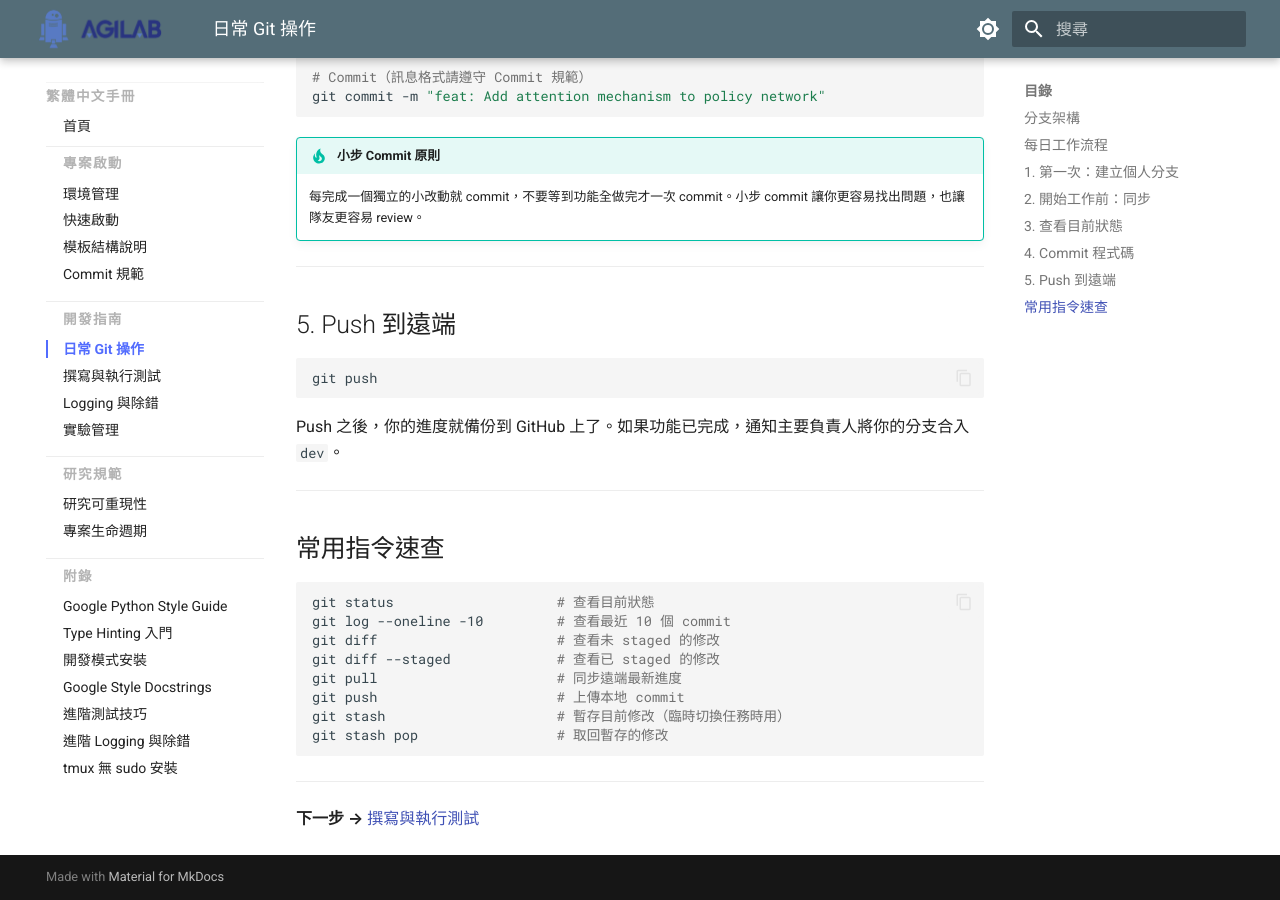
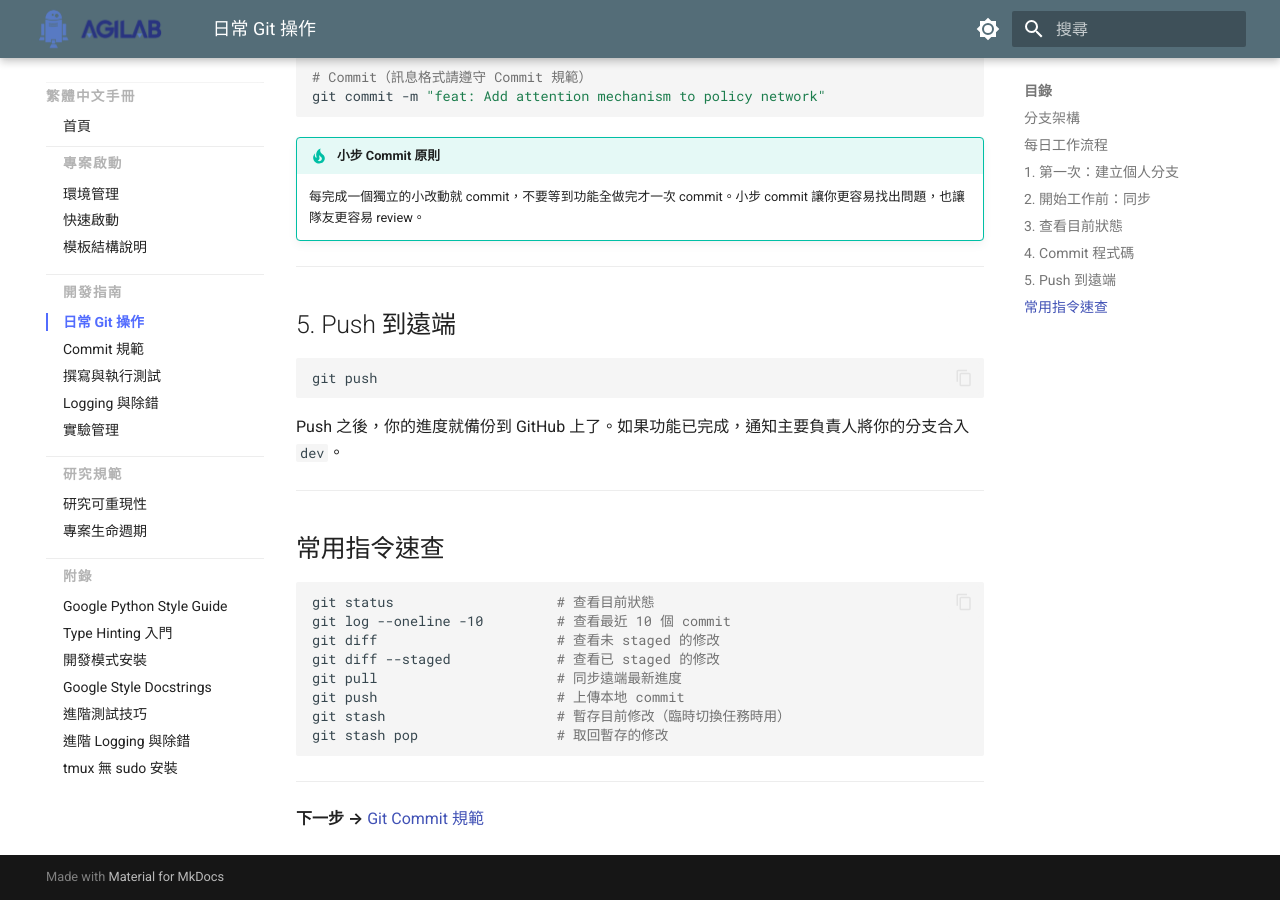
Before and after one commit to AGILAB-NTNU/AGILAB_Software_Lab_Guide, an MkDocs documentation site: the page built from docs/zh/development/daily_git.md, in a window 1280 px wide and 900 px high, scrolled down 2187 px. Built offline with MkDocs 1.6.1 and Material for MkDocs 9.7.7, drawn with Linux system fonts in a browser that asks for light colours.

Commit message:
docs: reorganize git convention document under the development section in documentation structure

```diff
--- a/docs/zh/development/daily_git.md
+++ b/docs/zh/development/daily_git.md
@@ -129,4 +129,4 @@ git stash pop                 # 取回暫存的修改
 
 ---
 
-**下一步 →** [撰寫與執行測試](testing.md)
+**下一步 →** [Git Commit 規範](../getting_started/git_convention.md)
--- a/mkdocs.yml
+++ b/mkdocs.yml
@@ -49,9 +49,9 @@ nav:
       - '環境管理': 'zh/getting_started/conda_guide.md'
       - '快速啟動': 'zh/getting_started/contributing.md'
       - '模板結構說明': 'zh/getting_started/template_structure.md'
-      - 'Commit 規範': 'zh/getting_started/git_convention.md'
     - '開發指南':
       - '日常 Git 操作': 'zh/development/daily_git.md'
+      - 'Commit 規範': 'zh/getting_started/git_convention.md'
       - '撰寫與執行測試': 'zh/development/testing.md'
       - 'Logging 與除錯': 'zh/development/logging_debugging.md'
       - '實驗管理': 'zh/development/experiment_management.md'
```
Also changed, not shown: docs/zh/getting_started/git_convention.md (+1 -1 lines), docs/zh/getting_started/template_structure.md (+1 -1 lines).
